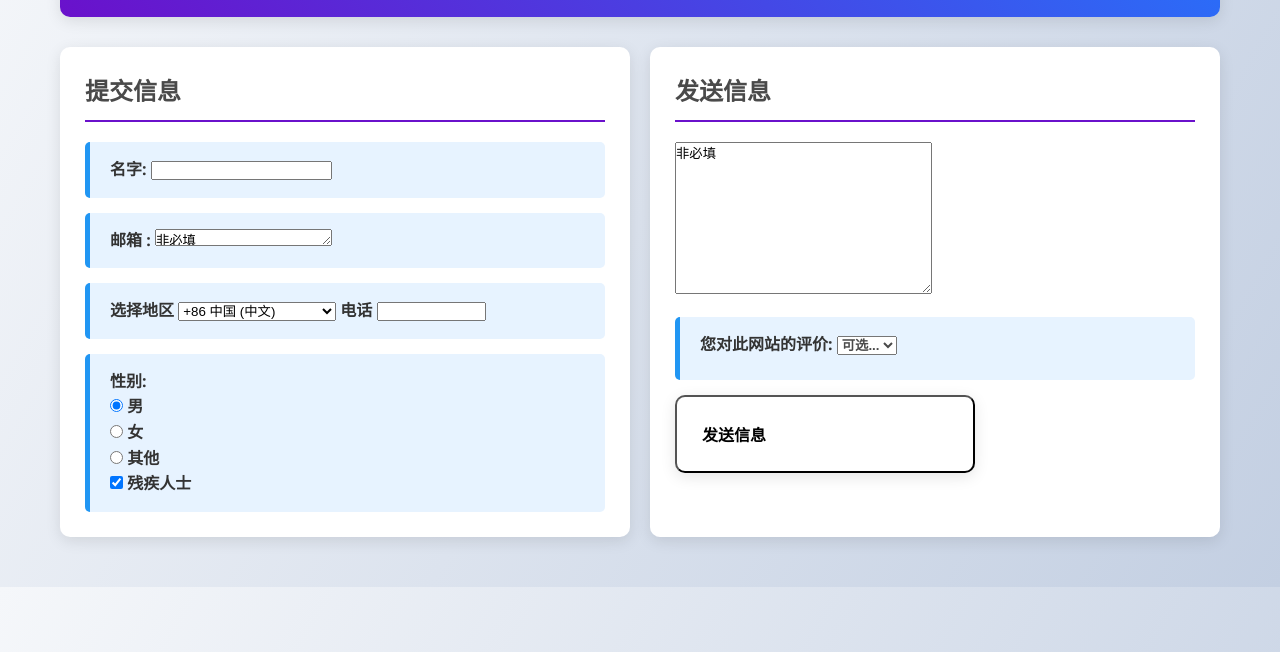
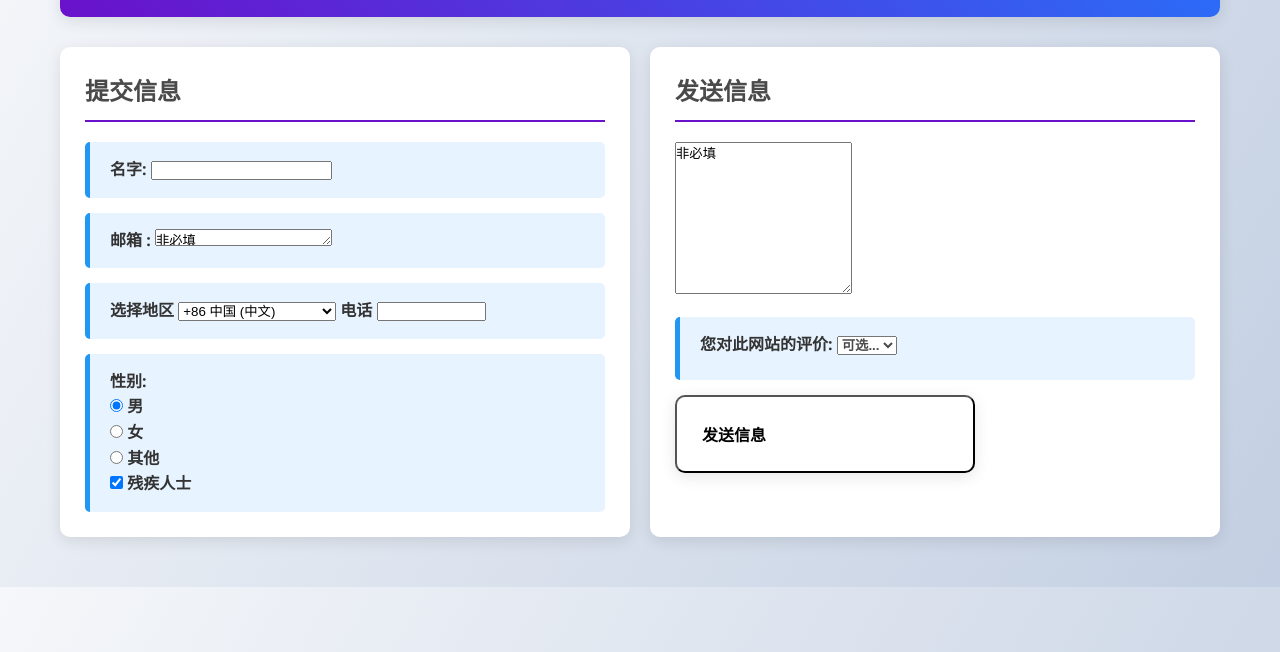
Before and after one commit to gamemaker7788/1, a plain HTML site: page fs.html in a window 1280 px wide. Shown: the part 148-800 px from the top of the page. Drawn offline with Linux system fonts and the light colour scheme.

Commit message:
Update fs.html

```diff
--- a/fs.html
+++ b/fs.html
@@ -322,7 +322,7 @@
 <div class="solution">
 <h2>发送信息</h2>
             <div>
-                <textarea name="信息" cols="30" rows="10" id="message" required>非必填</textarea>
+                <textarea name="信息" cols="auto" rows="10" id="message" required>非必填</textarea>
 <div class="explanation1">
  <div>
       <label for="work-experience">您对此网站的评价:</label>
```
